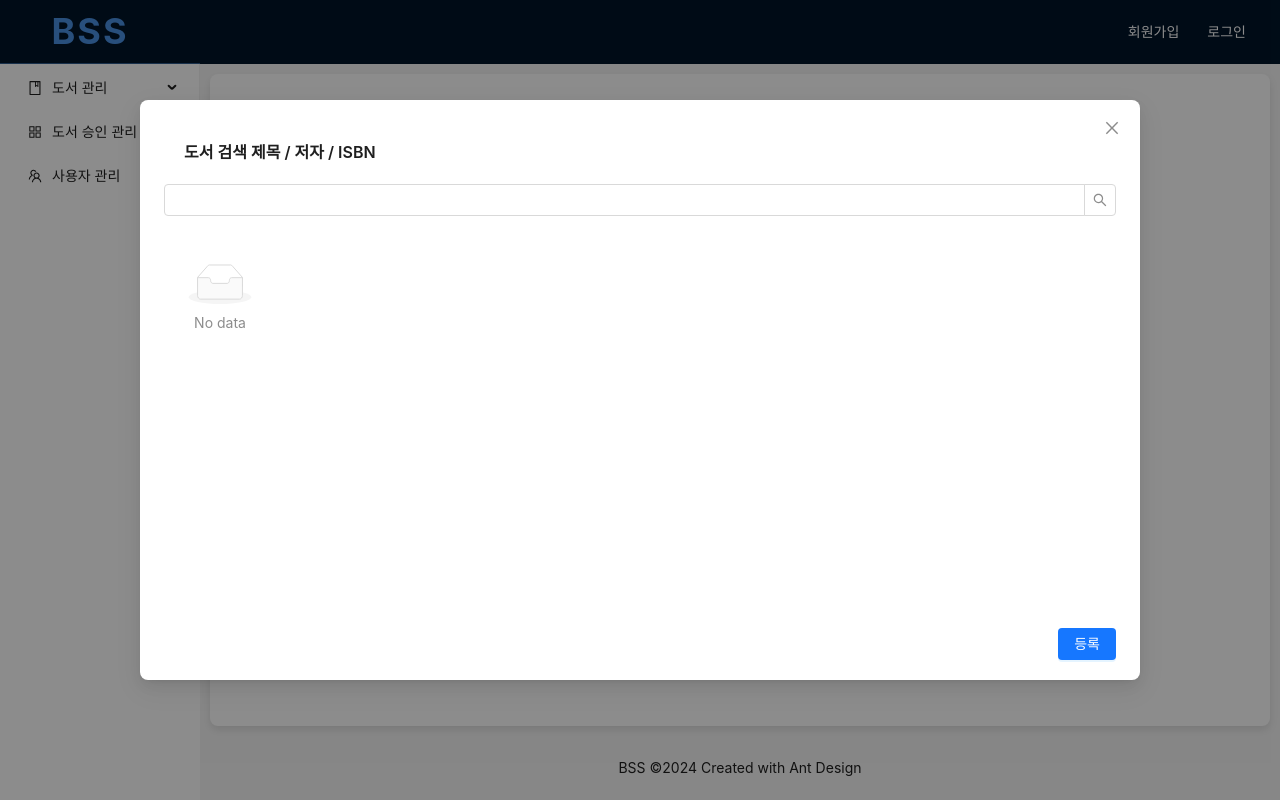
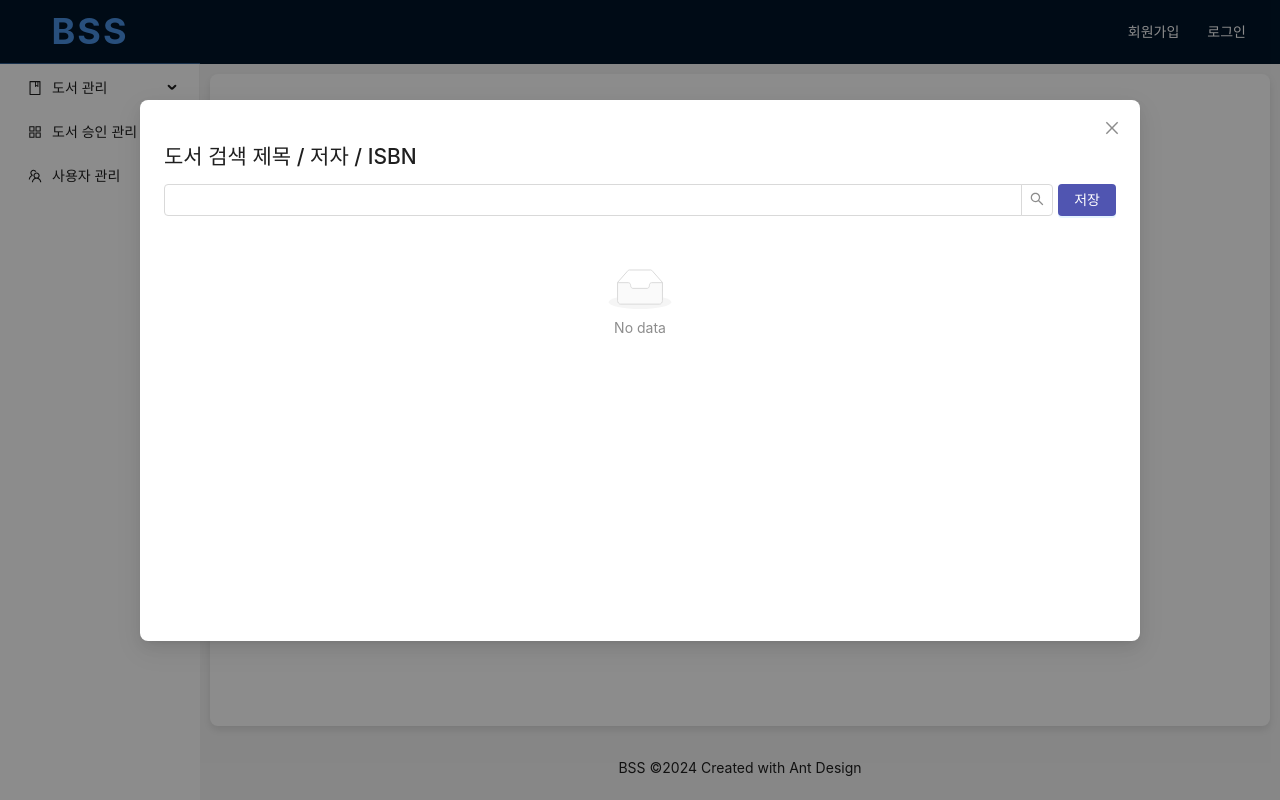
Before and after one commit to obiwan98/bss, a React (Create React App) app: page /approval/bookSearch in a window 1280 px wide. Both pictures are taken after a click on the button "도서검색". Built offline with nearby package versions, Linux system fonts and the light colour scheme.

Commit message:
모달 컴포넌트

```diff
--- a/src/components/content/approval/modal/BookSearchAPI.js
+++ b/src/components/content/approval/modal/BookSearchAPI.js
@@ -1,9 +1,9 @@
 import React, { useEffect, useState } from 'react';
-import { Alert, Avatar, List, Spin, Radio, Input} from 'antd';
+import { Alert, Avatar, List, Spin, Radio, Input, Button } from 'antd';
 import axios from 'axios';
-import "./BookSearchModal.css";
+import './BookSearchModal.css';
 
-const BookSearchAPI = ({ modalData }) => {
+const BookSearchAPI = ({ handleAutoBookData }) => {
   /** 검색방법1 - 제목+저자+ISBN */
   const { Search } = Input;
   const [loading, setLoading] = useState(false);
@@ -17,15 +17,23 @@ const BookSearchAPI = ({ modalData }) => {
     if (selectedTitle) {
       setLoading(true);
       // API를 호출하여 선택한 카테고리의 도서를 가져옵니다.
-        axios.post(process.env.REACT_APP_API_URL + '/api/external/aladinSearch', {
+      axios
+        .post(process.env.REACT_APP_API_URL + '/api/external/aladinSearch', {
           query: selectedTitle,
-            maxResults : "50",
-        }).then(response => {
+          maxResults: '50',
+        })
+        .then((response) => {
           setBooks(response.data);
-        }).catch(error => {
+        })
+        .catch((error) => {
           console.error('Error fetching books:', error);
-            setErrorMessage1(`Error fetching books: ${error.response ? error.response.data.error : error.message}`);
-        }).finally(()=>{ setLoading(false); });
+          setErrorMessage1(
+            `Error fetching books: ${error.response ? error.response.data.error : error.message}`
+          );
+        })
+        .finally(() => {
+          setLoading(false);
+        });
     }
   }, [selectedTitle]);
 
@@ -34,26 +42,35 @@ const BookSearchAPI = ({ modalData }) => {
     setRadioValue(e.target.value);
   };
 
-    useEffect(() => {
-        modalData(radioValue);
-    },[radioValue]);
-
   return (
-    <>
-        <Search onSearch={setSelectedTitle} className='bookSearch_searchbar'></Search>
+    <div className="bookSearchAPI-container">
+      <h2>도서 검색 제목 / 저자 / ISBN</h2>
+      <div className="bookSearchAPI-form">
+        <div className="bookSearch-header">
+          <Search className="bookSearch_searchbar" onSearch={setSelectedTitle} />
+          <Button type="primary" onClick={() => handleAutoBookData(radioValue)}>
+            저장
+          </Button>
+        </div>
+        <div className="bookSearch-body">
           {errorMessage1 && <Alert message={errorMessage1} type="error" showIcon />}
           <div className="bookSearch_modal">
-        {loading ?
-        (
-            <div style={{ display: 'flex', justifyContent: 'center', alignItems: 'center', height: '100%' }}>
+            {loading ? (
+              <div
+                style={{
+                  display: 'flex',
+                  justifyContent: 'center',
+                  alignItems: 'center',
+                  height: '100%',
+                }}
+              >
                 <Spin size="large" />
               </div>
-        ) :
-        (
+            ) : (
               <Radio.Group onChange={handleRadioChange} value={radioValue}>
                 <List
                   dataSource={books}
-            renderItem={book => (
+                  renderItem={(book) => (
                     /** 라디오공간부터 확보 */
                     <Radio name="report-book" value={book} className="book_radio">
                       <List.Item key={book.isbn13}>
@@ -69,7 +86,10 @@ const BookSearchAPI = ({ modalData }) => {
               </Radio.Group>
             )}
           </div>
-    </>
+        </div>
+      </div>
+    </div>
   );
 };
+
 export default BookSearchAPI;
--- a/src/components/content/approval/modal/BookSearchModal.css
+++ b/src/components/content/approval/modal/BookSearchModal.css
@@ -4,7 +4,7 @@
     margin-bottom: 20px;
   }
 
-.ant-modal-body{
+  .ant-modal-body {
     margin-top: 20px;
   }
 
@@ -13,11 +13,32 @@
     text-align: center;
   }
 
+  .bookSearchAPI-container {
+    .bookSearchAPI-form {
+      display: flex;
+      flex-direction: column;
+      gap: 5px;
+
+      .bookSearch-header {
+        display: flex;
+        gap: 5px;
+
         .bookSearch_searchbar {
           padding: 20;
         }
 
+        .ant-btn {
+          &.ant-btn-primary {
+            background-color: #5055b1;
+          }
+        }
+      }
+    }
+  }
+
   .bookSearch_modal {
+    display: flex;
+    flex-direction: column;
     height: 400px;
     overflow: auto;
   }
--- a/src/components/content/approval/modal/BookSearchModal.js
+++ b/src/components/content/approval/modal/BookSearchModal.js
@@ -1,70 +1,20 @@
-import React, { useEffect, useState } from 'react';
 import { Modal } from 'antd';
-import "./BookSearchModal.css";
-import BookSearchAPI from "./BookSearchAPI";
-import BookDirectInput from "./BookDirectInput";
+
+import BookSearchAPI from './BookSearchAPI';
+
+import './BookSearchModal.css';
 
 const BookSearchModal = ({ isModalOpen, handleCancel, getData }) => {
-  const [title, setTitle] = useState();
-  const [modalData, setModalData] = useState();
-  const [search, setSearch] = useState({display: 'none'});
-  const [directInfo, setdirectInfo] = useState({display: 'none'});
-
-  useEffect(() => {
-    getSearchView();
-  }, [isModalOpen.type]);
-
-  const getSearchView = () => {
-    try {
-      if(isModalOpen.type === '1'){
-        setTitle("도서 검색 제목 / 저자 / ISBN");
-        setSearch({display: 'block'});
-        setdirectInfo({display: 'none'});
-      } else if(isModalOpen.type === '2'){
-        setTitle("수동 입력");
-        setSearch({display: 'none'});
-        setdirectInfo({display: 'block'});
-      }
-    } catch (error) {
-      console.error('Error fetching dataList:', error);
-    }
+  const handleAutoBookData = (autoBookData) => {
+    getData(autoBookData);
+    handleCancel(false);
   };
 
-  /** 모달 데이터 받아오기 */
-  function modalDataValue(data){
-    setModalData(data);
-  }
-
-  /** 등록 버튼 */
-  function handleOk(){
-    getData(modalData);
-    handleCancel(false);
-  }
-
   return (
-    <>
-      <Modal
-        title={title}
-        open={isModalOpen.open}
-        okText="등록"
-        onOk={handleOk}
-        onCancel={handleCancel}
-        width={1000}
-        footer={(_, { OkBtn }) => (
-          <>
-            <OkBtn />
-          </>
-        )}
-      >
-        <div style={search}>
-          <BookSearchAPI modalData={modalDataValue} />
-        </div>
-
-        <div style={directInfo}>
-          <BookDirectInput modalData={modalDataValue} />
-        </div>
-      </Modal>
-    </>
+    <Modal width={1000} open={isModalOpen.open} footer={null} onCancel={handleCancel}>
+      <BookSearchAPI handleAutoBookData={handleAutoBookData} />
+    </Modal>
   );
 };
+
 export default BookSearchModal;
```
Lines whose indentation alone changed are shown as unchanged.
